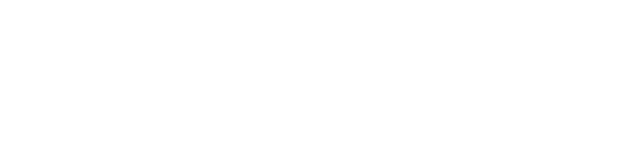
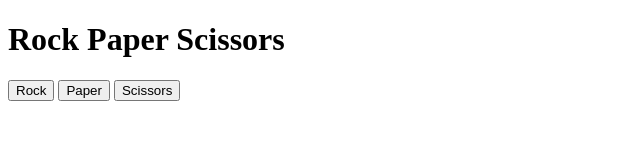
Before and after one commit to GuilhermeCristaldoDev/rock-paper-scissors, a plain HTML site: page index.html in a window 1280 px wide. Shown: the whole page, without its empty margins (0-640 px from the left). Drawn offline with Linux system fonts and the light colour scheme.

Commit message:
add buttons to HTML file and remove five rouns logic for now

```diff
--- a/index.html
+++ b/index.html
@@ -6,6 +6,13 @@
     <title>Rock Paper Scissors</title>
 </head>
 <body>
+    <h1>Rock Paper Scissors</h1>
+
+    <div id="choice-buttons">
+        <button>Rock</button>
+        <button>Paper</button>
+        <button>Scissors</button>
+    </div>
     <script src="./script.js"></script>
 </body>
 </html>
--- a/script.js
+++ b/script.js
@@ -38,7 +38,6 @@ function winner(result, computerChoice, playerChoice) {
     }
 }
 
-function playGame() {
 function playRound(computerChoice, playerChoice) {
 
     if (playerChoice == "Rock") {
@@ -70,6 +69,9 @@ function playGame() {
     }
 }
 
+function playGame() {
+
+
     function incrementScore(result) {
         if (result != null) {
             if (result == 1) {
```
Lines whose indentation alone changed are shown as unchanged.
